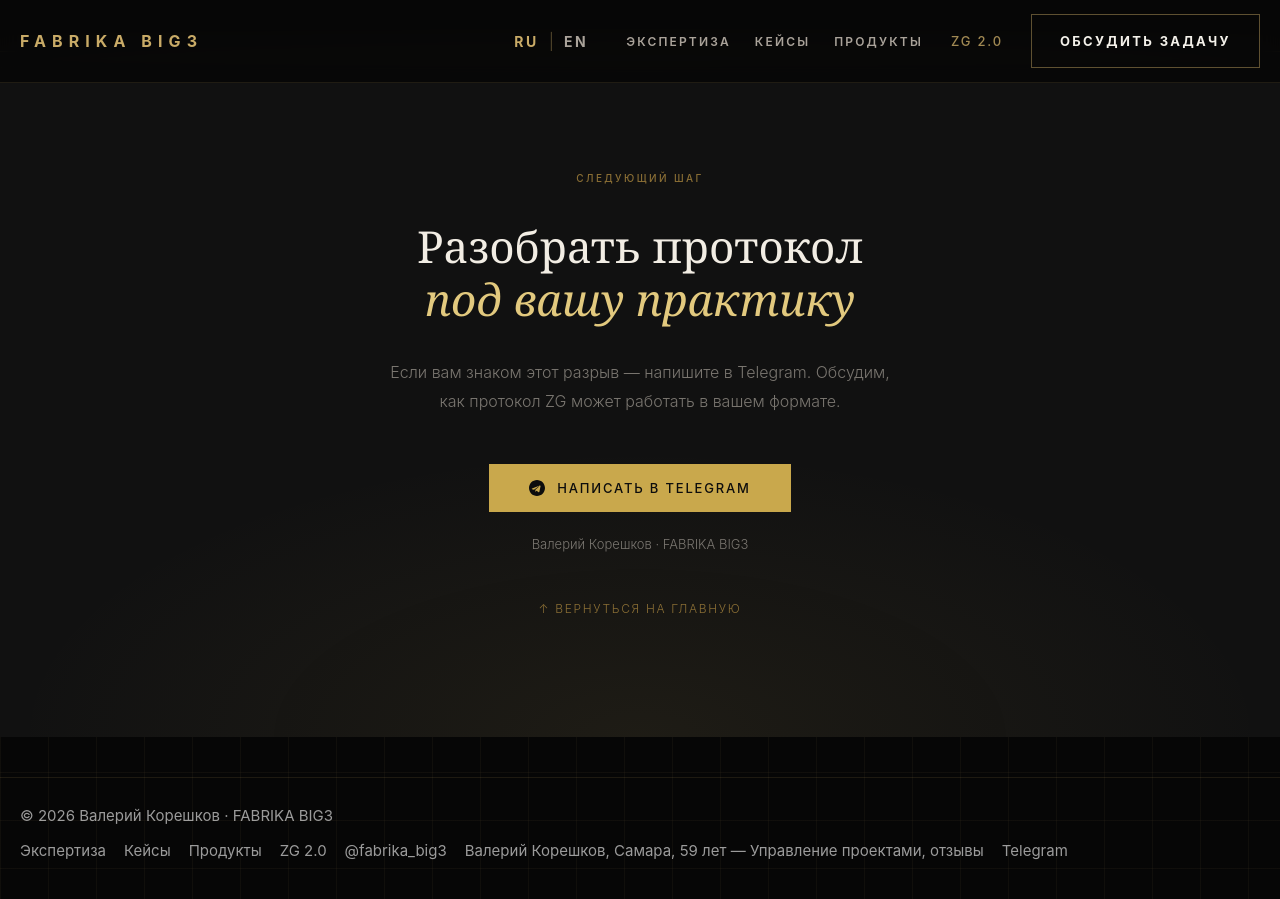
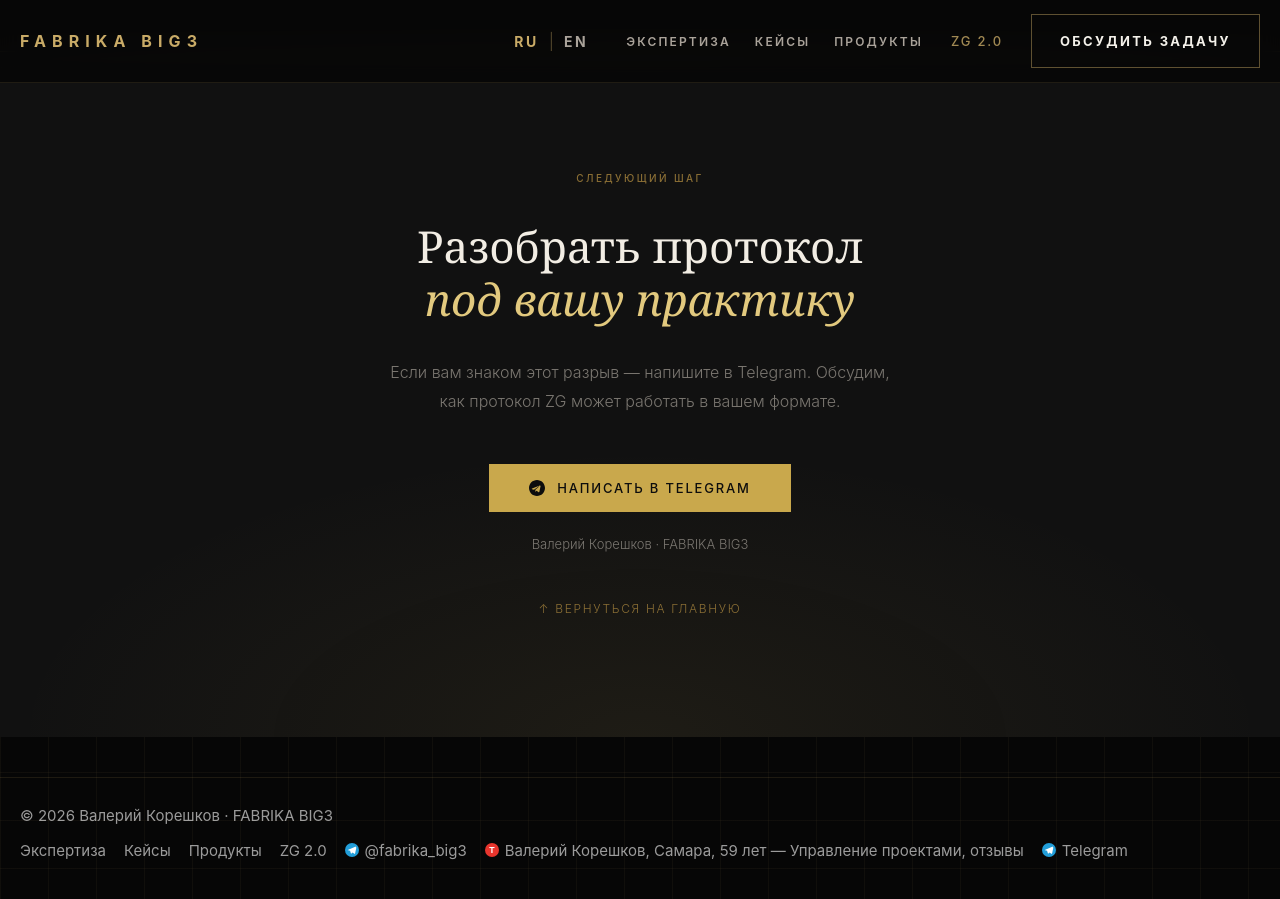
Before and after one commit to Valerii1242/fabrika-big3, a Jekyll site: the page index.html, which Jekyll copies as it is, in a window 1280 px wide and 900 px high, scrolled down 14300 px. Built offline with Jekyll 4.4.1, drawn with Linux system fonts in a browser that asks for light colours.

Commit message:
Add Telegram/TenChat brand icons to materials card and footer links
Insert 14x14 SVG icons (Telegram blue circle, TenChat red circle) before
link text in the "Материалы" card and footer. data-ru/data-en moved from
the <a> elements onto a new inner <span> so setLang()'s textContent swap
no longer wipes out the icon on language toggle.

```diff
--- a/index.html
+++ b/index.html
@@ -1164,6 +1164,8 @@
     }
     .tenchat-link:hover { opacity: .72; }
     .tenchat-link::after { content: "→"; font-weight: 400; }
+    .tenchat-link svg, .footer-links a svg { width: 14px; height: 14px; flex-shrink: 0; }
+    .footer-links a { display: inline-flex; align-items: center; gap: 6px; }
     .tenchat-posts {
       background: var(--panel);
       display: grid;
@@ -2280,8 +2282,8 @@
                 <span data-ru="Инфраструктура · Стратегия" data-en="Infrastructure · Strategy">Инфраструктура · Стратегия</span>
               </div>
             </div>
-            <a class="tenchat-link" href="https://t.me/fabrika_big3" target="_blank" rel="noopener noreferrer" data-ru="Читать в Telegram" data-en="Read on Telegram">Читать в Telegram</a>
-            <a class="tenchat-link" href="https://tenchat.ru/5080231" target="_blank" rel="noopener noreferrer" data-ru="Валерий Корешков, Самара, 59 лет — Управление проектами, отзывы" data-en="Valerii Koreshkov, Samara, 59 — Project Management, reviews">Валерий Корешков, Самара, 59 лет — Управление проектами, отзывы</a>
+            <a class="tenchat-link" href="https://t.me/fabrika_big3" target="_blank" rel="noopener noreferrer"><svg width="14" height="14" viewBox="0 0 24 24" xmlns="http://www.w3.org/2000/svg"><circle cx="12" cy="12" r="12" fill="#229ED9"/><path fill="#fff" d="M18.6 6.2 5.6 11.4c-.9.3-.9.9-.2 1.1l3.3.9 1.3 4c.2.5.3.7.7.7.3 0 .4-.1.6-.3l1.6-1.5 3.2 2.3c.6.4 1 .2 1.2-.5l2.1-9.9c.2-.9-.4-1.3-1-1z"/></svg><span data-ru="Читать в Telegram" data-en="Read on Telegram">Читать в Telegram</span></a>
+            <a class="tenchat-link" href="https://tenchat.ru/5080231" target="_blank" rel="noopener noreferrer"><svg width="14" height="14" viewBox="0 0 24 24" xmlns="http://www.w3.org/2000/svg"><circle cx="12" cy="12" r="12" fill="#E8352D"/><text x="12" y="17" font-family="Arial, sans-serif" font-size="15" font-weight="800" fill="#fff" text-anchor="middle">T</text></svg><span data-ru="Валерий Корешков, Самара, 59 лет — Управление проектами, отзывы" data-en="Valerii Koreshkov, Samara, 59 — Project Management, reviews">Валерий Корешков, Самара, 59 лет — Управление проектами, отзывы</span></a>
           </div>
 
           <!-- Статьи -->
@@ -2665,9 +2667,9 @@
         <a href="#cases" data-ru="Кейсы" data-en="Cases">Кейсы</a>
         <a href="#products" data-ru="Продукты" data-en="Products">Продукты</a>
         <a href="#zg">ZG 2.0</a>
-        <a href="https://t.me/fabrika_big3" target="_blank" rel="noopener noreferrer">@fabrika_big3</a>
-        <a href="https://tenchat.ru/5080231" target="_blank" rel="noopener noreferrer" data-ru="Валерий Корешков, Самара, 59 лет — Управление проектами, отзывы" data-en="Valerii Koreshkov, Samara, 59 — Project Management, reviews">Валерий Корешков, Самара, 59 лет — Управление проектами, отзывы</a>
-        <a href="https://t.me/Livesport2" target="_blank" rel="noopener noreferrer">Telegram</a>
+        <a href="https://t.me/fabrika_big3" target="_blank" rel="noopener noreferrer"><svg width="14" height="14" viewBox="0 0 24 24" xmlns="http://www.w3.org/2000/svg"><circle cx="12" cy="12" r="12" fill="#229ED9"/><path fill="#fff" d="M18.6 6.2 5.6 11.4c-.9.3-.9.9-.2 1.1l3.3.9 1.3 4c.2.5.3.7.7.7.3 0 .4-.1.6-.3l1.6-1.5 3.2 2.3c.6.4 1 .2 1.2-.5l2.1-9.9c.2-.9-.4-1.3-1-1z"/></svg>@fabrika_big3</a>
+        <a href="https://tenchat.ru/5080231" target="_blank" rel="noopener noreferrer"><svg width="14" height="14" viewBox="0 0 24 24" xmlns="http://www.w3.org/2000/svg"><circle cx="12" cy="12" r="12" fill="#E8352D"/><text x="12" y="17" font-family="Arial, sans-serif" font-size="15" font-weight="800" fill="#fff" text-anchor="middle">T</text></svg><span data-ru="Валерий Корешков, Самара, 59 лет — Управление проектами, отзывы" data-en="Valerii Koreshkov, Samara, 59 — Project Management, reviews">Валерий Корешков, Самара, 59 лет — Управление проектами, отзывы</span></a>
+        <a href="https://t.me/Livesport2" target="_blank" rel="noopener noreferrer"><svg width="14" height="14" viewBox="0 0 24 24" xmlns="http://www.w3.org/2000/svg"><circle cx="12" cy="12" r="12" fill="#229ED9"/><path fill="#fff" d="M18.6 6.2 5.6 11.4c-.9.3-.9.9-.2 1.1l3.3.9 1.3 4c.2.5.3.7.7.7.3 0 .4-.1.6-.3l1.6-1.5 3.2 2.3c.6.4 1 .2 1.2-.5l2.1-9.9c.2-.9-.4-1.3-1-1z"/></svg>Telegram</a>
       </div>
     </div>
   </footer>
```
